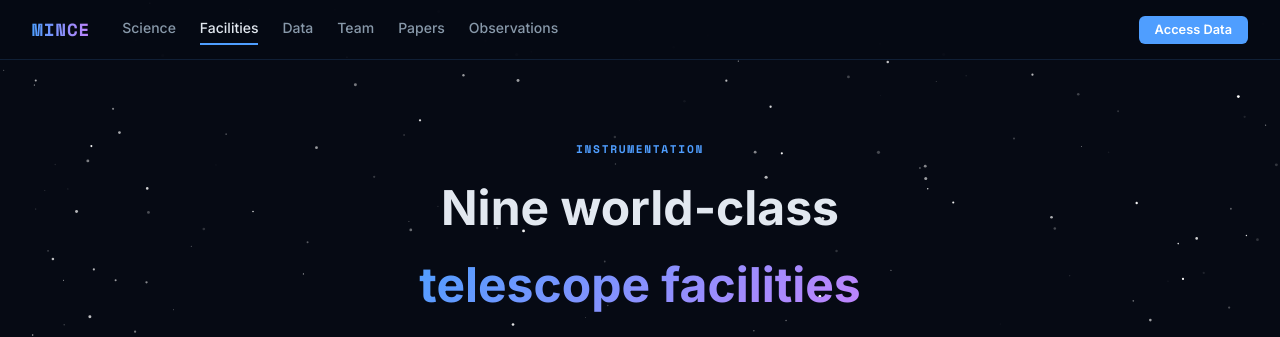
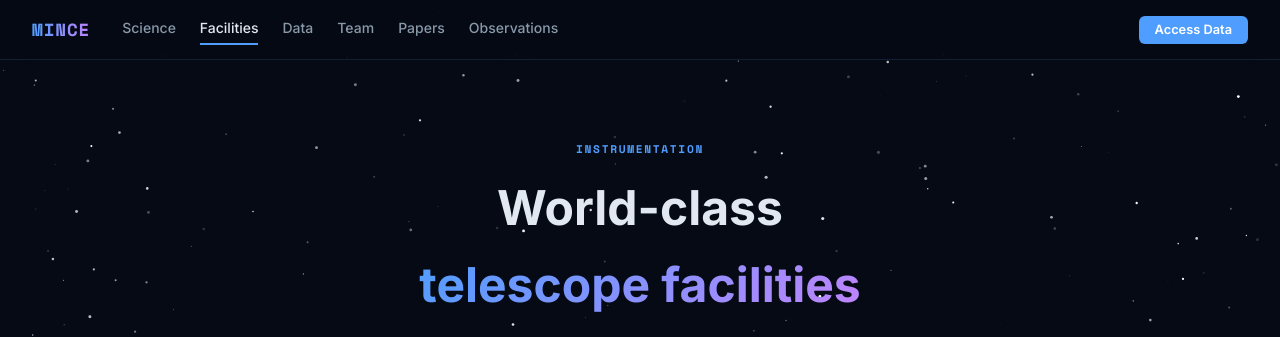
Before and after one commit to StarCat8/mince-siter, a plain HTML site: page facilities.html in a window 1280 px wide. Shown: the top 337 px of the page. Drawn offline with nearby package versions, Linux system fonts and the light colour scheme.

Commit message:
Remove facility count from header

```diff
--- a/facilities.html
+++ b/facilities.html
@@ -89,7 +89,7 @@
 
 <div class="page-header">
   <div class="section-tag">Instrumentation</div>
-  <h1><span id="fac-count">Eight</span> world-class<br><span class="hl">telescope facilities</span></h1>
+  <h1> World-class<br><span class="hl">telescope facilities</span></h1>
   <p>MINCE observations use high-resolution echelle spectrographs mounted on telescopes across Europe, the Americas and beyond, covering both hemispheres.</p>
 </div>
 
```
